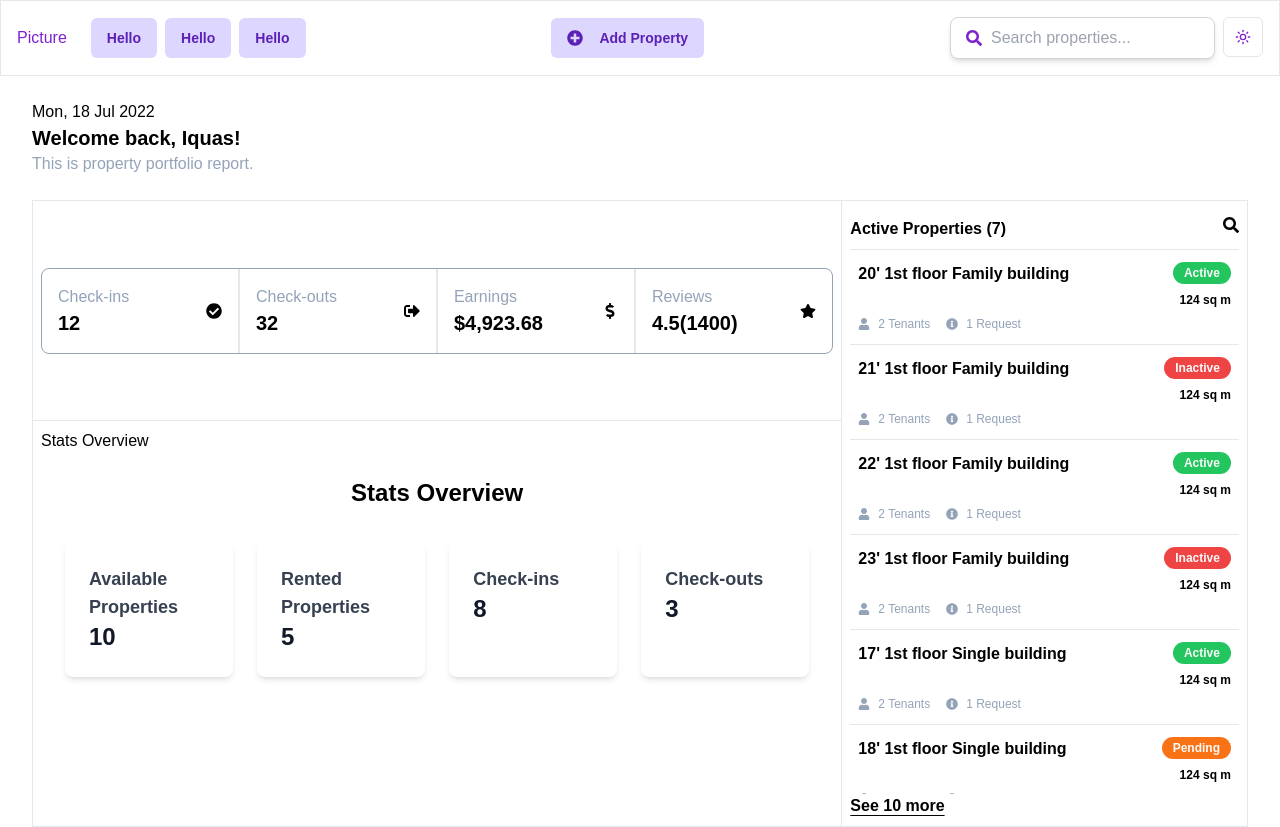
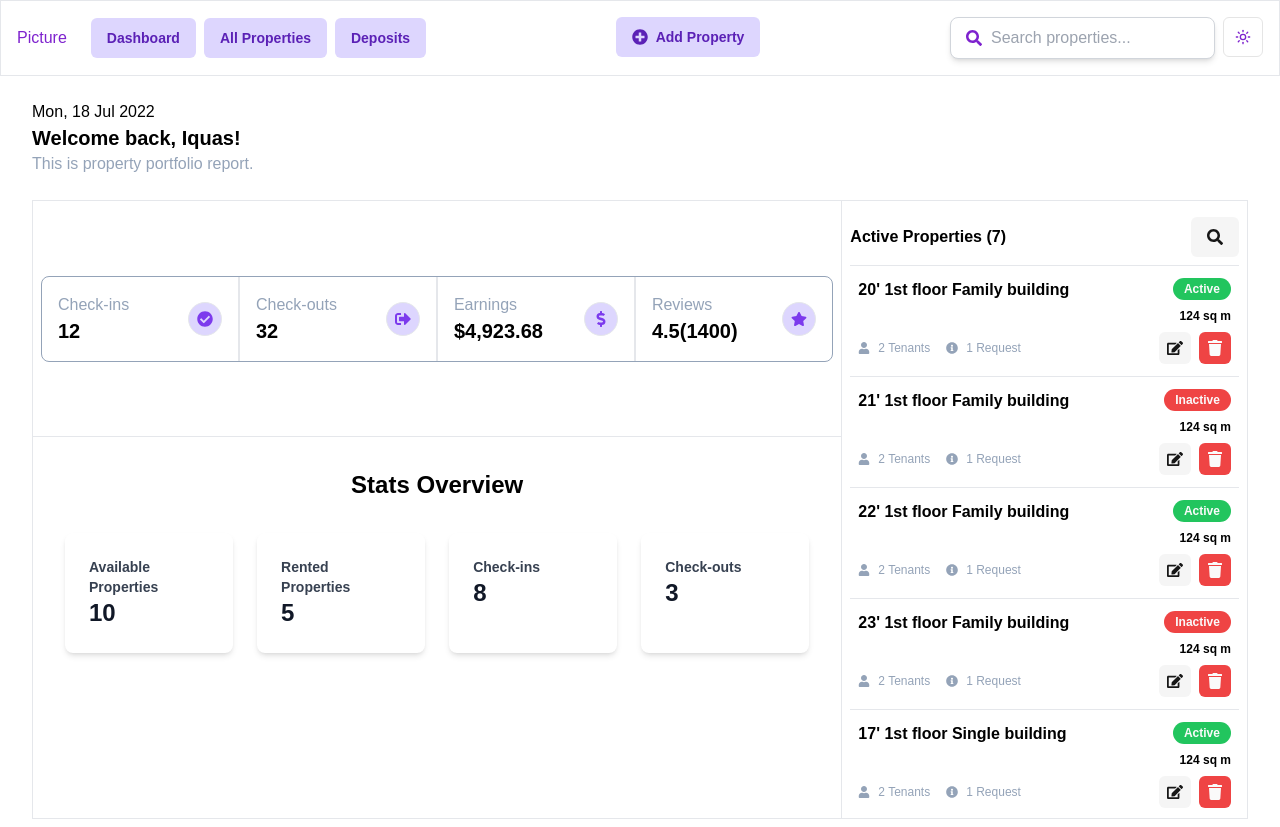
Before and after one commit to Novo1999/aves-assessment, a Next.js app: page / in a window 1280 px wide. Built offline with nearby package versions, Linux system fonts and the light colour scheme.

Commit message:
modal in root level

```diff
--- a/src/app/components/ActiveProperties.tsx
+++ b/src/app/components/ActiveProperties.tsx
@@ -1,7 +1,11 @@
 'use client'
 import { Badge } from '@/components/ui/badge'
-import { FaInfoCircle, FaSearch, FaUser } from 'react-icons/fa'
+import { Button } from '@/components/ui/button'
+import { DialogContent, DialogHeader, DialogTitle } from '@/components/ui/dialog'
+import { useToast } from '@/hooks/use-toast'
+import { FaEdit, FaInfoCircle, FaSearch, FaTrash, FaUser } from 'react-icons/fa'
 import { useDataContext } from '../contexts/DataContext'
+import { useModal } from '../contexts/ModalContext'
 
 const statusColors = {
     active: 'bg-green-500',
@@ -10,15 +14,53 @@ const statusColors = {
 }
 
 const ActiveProperties = () => {
+    const { toast } = useToast()
+    const { setContent, setModalOpen } = useModal()
     const {
         data: { activeProperties },
+        setData,
     } = useDataContext()
+
+    const handleDelete = (id: number) => {
+        const propertyName = activeProperties.properties.find((prop) => prop.id === id)?.name
+        const toDelete = activeProperties.properties.find((prop) => prop.id === id)
+
+        setData((prev) => ({
+            ...prev,
+            activeProperties: {
+                ...prev.activeProperties,
+                properties: prev.activeProperties.properties.filter((property) => property.id !== id),
+            },
+        }))
+        toast({
+            title: `${propertyName} deleted`,
+            description: (
+                <Button
+                    onClick={() =>
+                        setData((prev) => ({
+                            ...prev,
+                            activeProperties: {
+                                ...prev.activeProperties,
+                                properties: [...prev.activeProperties.properties, toDelete],
+                            },
+                        }))
+                    }
+                    variant="destructive"
+                >
+                    Undo
+                </Button>
+            ),
+            duration: 3000,
+        })
+    }
 
     return (
         <section className="text-black">
-            <div className="flex justify-between border-b py-2">
+            <div className="flex justify-between items-center border-b py-2">
                 <h2 className="font-bold">Active Properties ({activeProperties.properties.length})</h2>
+                <Button variant="secondary">
                     <FaSearch />
+                </Button>
             </div>
             <div className="overflow-y-auto lg:h-[34rem]">
                 {activeProperties.properties.map((property) => (
@@ -32,7 +74,8 @@ const ActiveProperties = () => {
                                 <p className="font-bold text-xs self-end">{property.area}</p>
                             </div>
                         </div>
-                        <div className="flex gap-4 *:text-xs">
+                        <div className="flex gap-4 *:text-xs justify-between">
+                            <div className="flex gap-4">
                                 <p className="text-slate-400 flex gap-2 items-center">
                                     <FaUser />
                                     {property.tenants} {property.tenants > 1 ? 'Tenants' : 'Tenant'}
@@ -42,11 +85,37 @@ const ActiveProperties = () => {
                                     {property.requests} {property.requests > 1 ? 'Requests' : 'Request'}
                                 </p>
                             </div>
+                            <div className="flex gap-2">
+                                <Button className="size-8" variant="secondary">
+                                    <FaEdit />
+                                </Button>
+                                <Button
+                                    onClick={() => {
+                                        setModalOpen(true)
+                                        setContent(
+                                            <DialogContent>
+                                                <DialogHeader>
+                                                    <DialogTitle>Delete {property.name}?</DialogTitle>
+                                                </DialogHeader>
+                                                <div className="flex gap-4">
+                                                    <Button onClick={() => handleDelete(property.id)} variant="destructive">
+                                                        Delete
+                                                    </Button>
+                                                    <Button variant="secondary">Cancel</Button>
+                                                </div>
+                                            </DialogContent>
+                                        )
+                                    }}
+                                    className="size-8"
+                                    variant="destructive"
+                                >
+                                    <FaTrash />
+                                </Button>
+                            </div>
+                        </div>
                     </div>
                 ))}
             </div>
-
-            <button className="font-semibold underline underline-offset-4">See 10 more</button>
         </section>
     )
 }
--- a/src/app/components/AddPropertyDialog.tsx
+++ b/src/app/components/AddPropertyDialog.tsx
@@ -1,5 +1,5 @@
 import { Button } from '@/components/ui/button'
-import { Dialog, DialogContent, DialogDescription, DialogHeader, DialogTitle, DialogTrigger } from '@/components/ui/dialog'
+import { DialogContent, DialogDescription, DialogHeader, DialogTitle } from '@/components/ui/dialog'
 import { Input } from '@/components/ui/input'
 import { Label } from '@/components/ui/label'
 import { Select, SelectContent, SelectItem, SelectTrigger, SelectValue } from '@/components/ui/select'
@@ -8,6 +8,7 @@ import { Loader } from 'lucide-react'
 import { useState } from 'react'
 import { FaPlusCircle } from 'react-icons/fa'
 import { useDataContext } from '../contexts/DataContext'
+import { useModal } from '../contexts/ModalContext'
 
 const initialPropertyData = {
     name: '',
@@ -20,10 +21,11 @@ const initialPropertyData = {
 const sleep = (ms: number) => new Promise((resolve) => setTimeout(resolve, ms))
 
 const AddPropertyDialog = () => {
+    const { setContent, setModalOpen } = useModal()
+
     const { data, setData } = useDataContext()
     const { toast } = useToast()
     const [propertyData, setPropertyData] = useState(initialPropertyData)
-    const [isOpen, setIsOpen] = useState(false)
     const [isLoading, setIsLoading] = useState(false)
 
     const handleChange = (e: React.ChangeEvent<HTMLInputElement>) => {
@@ -38,6 +40,7 @@ const AddPropertyDialog = () => {
     const handleSubmit = async (e: React.FormEvent) => {
         e.preventDefault()
         const { name, status, requests, area, tenants } = propertyData
+        console.log('🚀 ~ handleSubmit ~ status:', status)
         setIsLoading(true)
         await sleep(1000)
         setData((prev) => {
@@ -53,7 +56,7 @@ const AddPropertyDialog = () => {
             }
         })
         setIsLoading(false)
-        setIsOpen(false)
+        setModalOpen(false)
         toast({
             title: `Property ${name} added successfully`,
             description: <Button variant="destructive">Undo</Button>,
@@ -63,15 +66,10 @@ const AddPropertyDialog = () => {
     }
 
     return (
-        <Dialog open={isOpen} onOpenChange={() => setIsOpen(!isOpen)}>
-            <DialogTrigger>
-                <Button asChild className="bg-violet-200 text-violet-800 font-semibold hover:bg-violet-300">
-                    <div className="flex items-center space-x-2">
-                        <FaPlusCircle />
-                        <p>Add Property</p>
-                    </div>
-                </Button>
-            </DialogTrigger>
+        <Button
+            onClick={() => {
+                setModalOpen(true)
+                setContent(
                     <DialogContent>
                         <DialogHeader>
                             <DialogTitle>Add New Property</DialogTitle>
@@ -97,9 +95,9 @@ const AddPropertyDialog = () => {
                                         <SelectValue placeholder="Select status" />
                                     </SelectTrigger>
                                     <SelectContent>
-                                <SelectItem value="Active">Active</SelectItem>
-                                <SelectItem value="Inactive">Inactive</SelectItem>
-                                <SelectItem value="Pending">Pending</SelectItem>
+                                        <SelectItem value="active">Active</SelectItem>
+                                        <SelectItem value="inactive">Inactive</SelectItem>
+                                        <SelectItem value="pending">Pending</SelectItem>
                                     </SelectContent>
                                 </Select>
                             </div>
@@ -112,7 +110,15 @@ const AddPropertyDialog = () => {
                             </Button>
                         </form>
                     </DialogContent>
-        </Dialog>
+                )
+            }}
+            className="bg-violet-200 text-violet-800 font-semibold hover:bg-violet-300"
+        >
+            <div className="flex items-center space-x-2">
+                <FaPlusCircle />
+                <p>Add Property</p>
+            </div>
+        </Button>
     )
 }
 
--- a/src/app/components/DetailsItem.tsx
+++ b/src/app/components/DetailsItem.tsx
@@ -22,7 +22,7 @@ const DetailsItem = ({ className, statDetails, index }: { className?: string; st
                     <div className="text-xl font-bold text-black">{statDetails.data}</div>
                 )}
             </div>
-            <div>{iconMap[index]}</div>
+            <div className='text-violet-600 p-2 rounded-full border bg-violet-200'>{iconMap[index]}</div>
         </div>
     )
 }
--- a/src/app/components/Navbar.tsx
+++ b/src/app/components/Navbar.tsx
@@ -1,8 +1,7 @@
 'use client'
 import { Button } from '@/components/ui/button'
-import { Dialog, DialogContent, DialogDescription, DialogHeader, DialogTitle, DialogTrigger } from '@/components/ui/dialog'
 import { useState } from 'react'
-import { FaBars, FaPlusCircle } from 'react-icons/fa'
+import { FaBars } from 'react-icons/fa'
 import AddPropertyDialog from './AddPropertyDialog'
 import SearchBar from './SearchBar'
 import Sidebar from './Sidebar'
@@ -15,9 +14,9 @@ const Navbar = () => {
             <div className="flex gap-6 items-center">
                 <p>Picture</p>
                 <div className="lg:flex hidden justify-between gap-2 *:bg-violet-200 *:text-violet-800 *:font-semibold">
-                    <Button className="hover:bg-violet-300">Hello</Button>
-                    <Button className="hover:bg-violet-300">Hello</Button>
-                    <Button className="hover:bg-violet-300">Hello</Button>
+                    <Button className="hover:bg-violet-300">Dashboard</Button>
+                    <Button className="hover:bg-violet-300">All Properties</Button>
+                    <Button className="hover:bg-violet-300">Deposits</Button>
                 </div>
             </div>
             <AddPropertyDialog />
--- a/src/app/components/StatsOverview.tsx
+++ b/src/app/components/StatsOverview.tsx
@@ -1,28 +1,27 @@
 const StatsOverview = () => {
     return (
         <section>
-            <h2>Stats Overview</h2>
             <div className="p-6 space-y-8">
                 <h2 className="text-2xl font-semibold text-center">Stats Overview</h2>
 
                 <div className="grid grid-cols-1 sm:grid-cols-2 md:grid-cols-4 gap-6">
                     <div className="bg-white p-6 rounded-lg shadow-md">
-                        <h3 className="text-lg font-semibold text-gray-700">Available Properties</h3>
+                        <h3 className="text-sm font-semibold text-gray-700">Available Properties</h3>
                         <p className="text-2xl font-bold text-gray-900">10</p>
                     </div>
 
                     <div className="bg-white p-6 rounded-lg shadow-md">
-                        <h3 className="text-lg font-semibold text-gray-700">Rented Properties</h3>
+                        <h3 className="text-sm font-semibold text-gray-700">Rented Properties</h3>
                         <p className="text-2xl font-bold text-gray-900">5</p>
                     </div>
 
                     <div className="bg-white p-6 rounded-lg shadow-md">
-                        <h3 className="text-lg font-semibold text-gray-700">Check-ins</h3>
+                        <h3 className="text-sm font-semibold text-gray-700">Check-ins</h3>
                         <p className="text-2xl font-bold text-gray-900">8</p>
                     </div>
 
                     <div className="bg-white p-6 rounded-lg shadow-md">
-                        <h3 className="text-lg font-semibold text-gray-700">Check-outs</h3>
+                        <h3 className="text-sm font-semibold text-gray-700">Check-outs</h3>
                         <p className="text-2xl font-bold text-gray-900">3</p>
                     </div>
                 </div>
--- /dev/null
+++ b/src/app/components/ui/MyModal.tsx
@@ -0,0 +1,12 @@
+'use client'
+import { useModal } from '@/app/contexts/ModalContext'
+import { Dialog } from '@/components/ui/dialog'
+
+export const MyModal = () => {
+    const { content, modalOpen, setModalOpen } = useModal()
+    return (
+        <Dialog open={modalOpen} onOpenChange={() => setModalOpen(!modalOpen)}>
+            {content}
+        </Dialog>
+    )
+}
--- /dev/null
+++ b/src/app/contexts/ModalContext.tsx
@@ -0,0 +1,26 @@
+'use client'
+import { createContext, ReactNode, useContext, useState } from 'react'
+
+interface ModalContextType {
+    modalOpen: boolean
+    setModalOpen: (open: boolean) => void
+    content: ReactNode | null
+    setContent: (content: JSX.Element) => void
+}
+
+const ModalContext = createContext<ModalContextType | undefined>(undefined)
+
+export const ModalProvider = ({ children }: { children: ReactNode }) => {
+    const [modalOpen, setModalOpen] = useState(false)
+    const [content, setContent] = useState<JSX.Element | null>(null)
+
+    return <ModalContext.Provider value={{ setContent, content, modalOpen, setModalOpen }}>{children}</ModalContext.Provider>
+}
+
+export const useModal = () => {
+    const context = useContext(ModalContext)
+    if (!context) {
+        throw new Error('useModal must be used within a ModalProvider')
+    }
+    return context
+}
--- a/src/app/layout.tsx
+++ b/src/app/layout.tsx
@@ -3,7 +3,9 @@ import type { Metadata } from 'next'
 import localFont from 'next/font/local'
 import Navbar from './components/Navbar'
 import { ThemeProvider } from './components/theme-provider'
+import { MyModal } from './components/ui/MyModal'
 import { DataProvider } from './contexts/DataContext'
+import { ModalProvider } from './contexts/ModalContext'
 import './globals.css'
 
 const geistSans = localFont({
@@ -18,8 +20,7 @@ const geistMono = localFont({
 })
 
 export const metadata: Metadata = {
-    title: 'Create Next App',
-    description: 'Generated by create next app',
+    title: 'Property Dashboard',
 }
 
 export default function RootLayout({
@@ -31,10 +32,13 @@ export default function RootLayout({
         <html lang="en" suppressHydrationWarning>
             <body className={`${geistSans.variable} ${geistMono.variable} antialiased bg-white`}>
                 <DataProvider>
-                    <ThemeProvider attribute="class" defaultTheme="system" enableSystem disableTransitionOnChange>
-                        <Navbar />
-                        {children}
-                    </ThemeProvider>
+                    <ModalProvider>
+                        <ThemeProvider attribute="class" defaultTheme="system" enableSystem disableTransitionOnChange>
+                            <Navbar />
+                            {children}
+                        </ThemeProvider>
+                        <MyModal />
+                    </ModalProvider>
                 </DataProvider>
                 <Toaster />
             </body>
```
Also changed, not shown: src/data/data.tsx (+50 -1 lines). Lines whose indentation alone changed are shown as unchanged.
